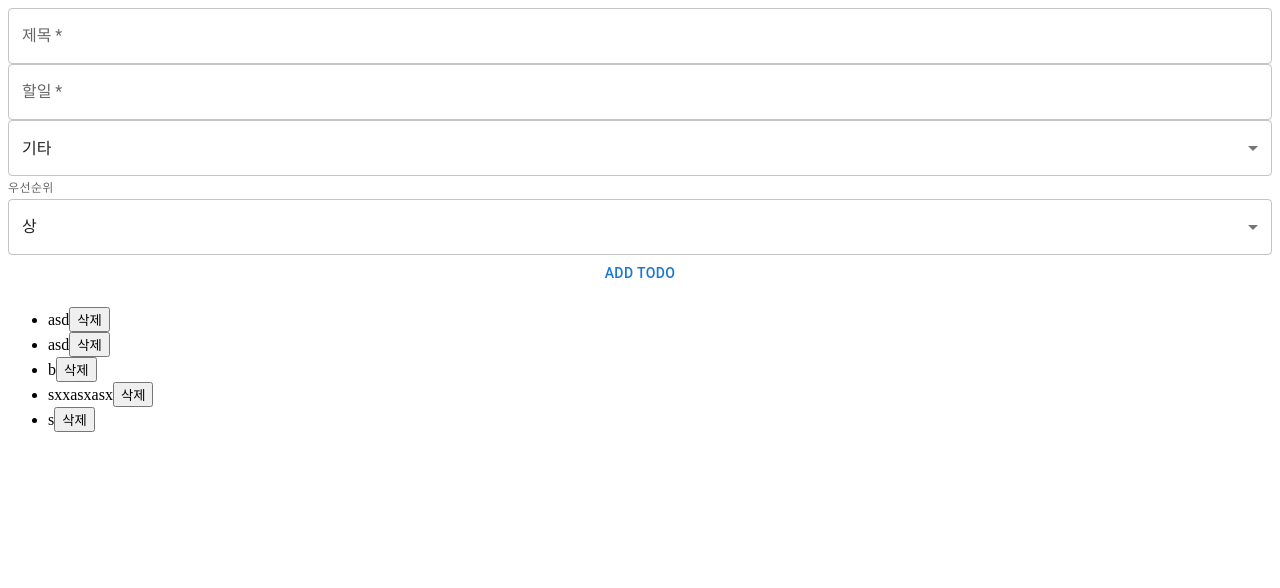
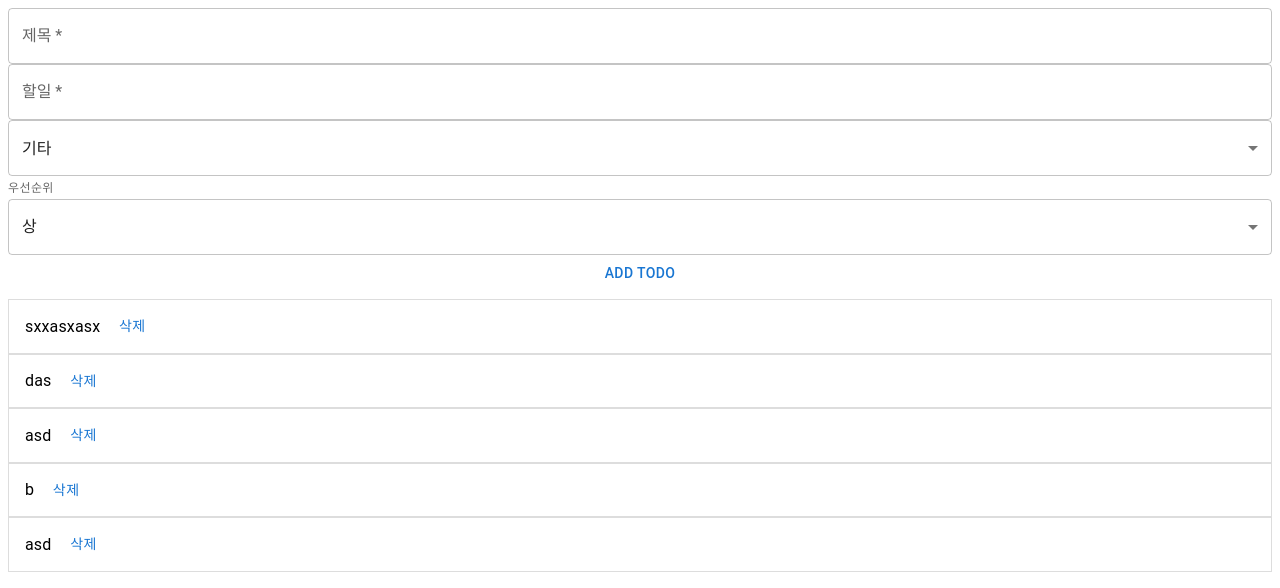
Before and after one commit to ilacilac/kstd-todo, a Next.js app: page / in a window 1280 px wide. Shown: the top 588 px of the page. Built offline with nearby package versions, Linux system fonts and the light colour scheme.

Commit message:
Feat: dnd

```diff
--- a/components/Todo/TodoForm.tsx
+++ b/components/Todo/TodoForm.tsx
@@ -36,7 +36,7 @@ const TodoForm: React.FC<TodoFormProps> = ({ todos, setTodosArray }) => {
   const [startDate, setStartDate] = useState("2022-04-12");
   const [endDate, setEndDate] = useState("");
   const [priority, setPriority] = useState("상");
-  const [status, setStatus] = useState(false);
+  const [isDone, setIsDone] = useState(false);
 
   const handleClick = async (e: React.MouseEvent) => {
     e.preventDefault();
@@ -49,7 +49,7 @@ const TodoForm: React.FC<TodoFormProps> = ({ todos, setTodosArray }) => {
       startDate,
       endDate,
       priority,
-      status,
+      isDone,
     };
 
     if (!title || !task) {
--- a/components/Todo/TodoList.tsx
+++ b/components/Todo/TodoList.tsx
@@ -1,18 +1,55 @@
+import { DragDropContext, Draggable, Droppable } from "react-beautiful-dnd";
+import { List } from "@mui/material";
 import { Todo } from "../../types/todo";
 import TodoListItem from "./TodoListItem";
+import { Dispatch, SetStateAction } from "react";
 
 type TodoListProps = {
   todos: Todo[];
+  completed: Todo[];
+  setTodosArray: Dispatch<SetStateAction<Todo[]>>;
   deleteTodo: (id: string) => void;
 };
 
-const TodoList: React.FC<TodoListProps> = ({ todos, deleteTodo }) => {
+const TodoList: React.FC<TodoListProps> = ({
+  todos,
+  setTodosArray,
+  deleteTodo,
+}) => {
+  // const reorder = (todos: Todo[], startIndex: number, endIndex: number) => {
+  //   const result = Array.from(todos);
+  //   const [removed] = result.splice(startIndex, 1);
+  //   result.splice(endIndex, 0, removed);
+  //   return result;
+  // };
+
+  // const onDragEnd = (result: any) => {
+  //   if (!result.destination) {
+  //     return;
+  //   }
+
+  //   const items = reorder(todos, result.source.index, result.destination.index);
+
+  //   setTodosArray(items);
+  // };
   return (
-    <ul>
-      {todos.map((todo) => (
-        <TodoListItem key={todo.id} todo={todo} deleteTodo={deleteTodo} />
-      ))}
-    </ul>
+    <Droppable droppableId="inbox-column">
+      {(provided) => (
+        <div ref={provided.innerRef} {...provided.droppableProps}>
+          <List>
+            {todos.map((todo, index) => (
+              <TodoListItem
+                key={todo.id}
+                index={index}
+                todo={todo}
+                deleteTodo={deleteTodo}
+              />
+            ))}
+            {provided.placeholder}
+          </List>
+        </div>
+      )}
+    </Droppable>
   );
 };
 
--- a/components/Todo/TodoListItem.tsx
+++ b/components/Todo/TodoListItem.tsx
@@ -1,18 +1,36 @@
+import { Button, ListItem, Typography } from "@mui/material";
 import React from "react";
+import { Draggable } from "react-beautiful-dnd";
 import { Todo } from "../../types/todo";
 
 type TodoListItemProps = {
   todo: Todo;
+  index: number;
   deleteTodo: (id: string) => void;
 };
 
-const TodoListItem: React.FC<TodoListItemProps> = ({ todo, deleteTodo }) => {
+const listItemStyle = { border: "1px solid #dddddd" };
+
+const TodoListItem: React.FC<TodoListItemProps> = ({
+  todo,
+  index,
+  deleteTodo,
+}) => {
   return (
-    <li>
-      {/* TodoItem 컴포넌트에 각 todo를 넘겨줌 */}
-      {todo.task}
-      <button onClick={() => deleteTodo(todo.id)}>삭제 </button>
-    </li>
+    <Draggable draggableId={todo.id} index={index}>
+      {(provided) => (
+        <ListItem
+          sx={listItemStyle}
+          ref={provided.innerRef}
+          {...provided.draggableProps}
+          {...provided.dragHandleProps}
+        >
+          {/* TodoItem 컴포넌트에 각 todo를 넘겨줌 */}
+          <Typography>{todo.task}</Typography>
+          <Button onClick={() => deleteTodo(todo.id)}>삭제</Button>
+        </ListItem>
+      )}
+    </Draggable>
   );
 };
 
--- a/data/todos.json
+++ b/data/todos.json
@@ -1,4 +1,24 @@
 [
+  {
+    "id": "50925a1a-5415-4397-879f-d2f9fd385480",
+    "title": "sds",
+    "task": "sxxasxasx",
+    "category": "취미",
+    "startDate": "2022-04-12",
+    "endDate": "",
+    "priority": "중",
+    "isDone": false
+  },
+  {
+    "id": "19c05b38-a6af-4749-b43a-e0b55076ee9a",
+    "title": "a",
+    "task": "das",
+    "category": "기타",
+    "startDate": "2022-04-12",
+    "endDate": "",
+    "priority": "상",
+    "isDone": false
+  },
   {
     "id": "fd88175e-b80a-4720-8225-147f0eaa33f0",
     "task": "asd",
@@ -6,7 +26,16 @@
     "startDate": "",
     "endDate": "",
     "priority": "중",
-    "status": "대기"
+    "isDone": "대기"
+  },
+  {
+    "id": "0de90211-8c3c-45eb-87ee-810855ae4e9d",
+    "task": "b",
+    "category": "회사",
+    "startDate": "",
+    "endDate": "",
+    "priority": "중",
+    "isDone": false
   },
   {
     "id": "b0a5da6e-b4b8-4cfe-9b36-302e656d8e8a",
@@ -15,35 +44,6 @@
     "startDate": "",
     "endDate": "",
     "priority": "중",
-    "status": "대기"
-  },
-  {
-    "id": "0de90211-8c3c-45eb-87ee-810855ae4e9d",
-    "task": "b",
-    "category": "회사",
-    "startDate": "",
-    "endDate": "",
-    "priority": "중",
-    "status": "대기"
-  },
-  {
-    "id": "50925a1a-5415-4397-879f-d2f9fd385480",
-    "title": "sds",
-    "task": "sxxasxasx",
-    "category": "취미",
-    "startDate": "2022-04-12",
-    "endDate": "",
-    "priority": "중",
-    "status": false
-  },
-  {
-    "id": "88406261-fb1b-4789-b817-65cf98046afa",
-    "title": "asd",
-    "task": "s",
-    "category": "회사",
-    "startDate": "2022-04-12",
-    "endDate": "",
-    "priority": "중",
-    "status": false
+    "isDone": "대기"
   }
 ]
--- a/package.json
+++ b/package.json
@@ -12,12 +12,14 @@
     "@emotion/react": "^11.11.1",
     "@emotion/styled": "^11.11.0",
     "@mui/material": "^5.14.8",
+    "@types/react-beautiful-dnd": "^13.1.4",
     "@types/react-datepicker": "^4.15.0",
     "axios": "^1.5.0",
     "date-fns": "^2.30.0",
     "dayjs": "^1.11.9",
     "next": "^13.0.6",
     "react": "^18.0.0",
+    "react-beautiful-dnd": "^13.1.1",
     "react-datepicker": "^4.16.0",
     "react-dom": "^18.0.0",
     "uuid": "^9.0.0"
--- a/pages/api/todos.ts
+++ b/pages/api/todos.ts
@@ -22,4 +22,9 @@ export default (req: NextApiRequest, res: NextApiResponse) => {
     writeTodosToFile(todos);
     return res.status(201).json(newTodo);
   }
+
+  if (req.method === "PUT") {
+    writeTodosToFile(req.body);
+    return res.status(201).json(req.body);
+  }
 };
--- a/pages/index.tsx
+++ b/pages/index.tsx
@@ -5,8 +5,17 @@ import { readTodosFromFile, writeTodosToFile } from "../lib/fileHandler";
 
 import TodoForm from "../components/Todo/TodoForm";
 import TodoList from "../components/Todo/TodoList";
-import { deleteTodoFromServer, getTodosFromServer } from "../service/todos";
+import {
+  deleteTodoFromServer,
+  getTodosFromServer,
+  updateTodosToServer,
+} from "../service/todos";
 import { Todo } from "../types/todo";
+import {
+  DragDropContext,
+  DropResult,
+  resetServerContext,
+} from "react-beautiful-dnd";
 
 type IndexProps = {
   todos: Todo[];
@@ -14,23 +23,72 @@ type IndexProps = {
 
 const IndexPage: React.FC<IndexProps> = ({ todos }) => {
   const [todosArray, setTodosArray] = useState<Todo[]>(todos);
+  const [completed, setCompleted] = useState<Todo[]>([]);
   const deleteTodo = async (id: string) => {
     // const todos = todosArray.filter((todo) => todo.id !== id);
     await deleteTodoFromServer(id);
     const newTodos = await getTodosFromServer();
     setTodosArray(newTodos);
   };
+
+  // 드래그가 끝났을 때의 동작을 지정해주는 함수
+  const onDragEnd = (result: DropResult) => {
+    const { source, destination } = result;
+
+    // 드롭이 droppable 밖에서 일어났을 경우 바로 return
+    if (!destination) return;
+    // 드래그가 발생한 위치와 드롭이 발생한 위치가 같을 경우 바로 return
+    if (
+      source.droppableId === destination.droppableId &&
+      source.index === destination.index
+    )
+      return;
+
+    let add: Todo;
+    let newTodos = todos;
+    let newCompleted = completed;
+
+    // 드래그가 발생한 아이템을 add에 담고 원래 자리에서 제거
+    if (source.droppableId === "inbox-column") {
+      add = newTodos[source.index];
+      newTodos.splice(source.index, 1);
+    } else {
+      add = newCompleted[source.index];
+      newCompleted.splice(source.index, 1);
+    }
+
+    // 드롭이 발생한 곳에 add를 넣어줌
+    if (destination.droppableId === "inbox-column") {
+      newTodos.splice(destination.index, 0, { ...add, isDone: false });
+    } else {
+      completed.splice(destination.index, 0, { ...add, isDone: true });
+    }
+
+    // todos와 completed 업데이트
+    setTodosArray(newTodos);
+    setCompleted(newCompleted);
+
+    updateTodosToServer(newTodos);
+  };
+
   return (
-    <section>
-      <TodoForm setTodosArray={setTodosArray} todos={todosArray}></TodoForm>
-      <TodoList todos={todosArray} deleteTodo={deleteTodo} />
-    </section>
+    <DragDropContext onDragEnd={onDragEnd}>
+      <section>
+        <TodoForm setTodosArray={setTodosArray} todos={todosArray}></TodoForm>
+        <TodoList
+          setTodosArray={setTodosArray}
+          todos={todosArray}
+          completed={completed}
+          deleteTodo={deleteTodo}
+        />
+      </section>
+    </DragDropContext>
   );
 };
 
 export const getServerSideProps: GetServerSideProps = async () => {
   let todos: Todo[] = [];
-
+  resetServerContext();
   try {
     // todos = readTodosFromFile();
     todos = await getTodosFromServer();
--- a/service/todos.ts
+++ b/service/todos.ts
@@ -14,3 +14,7 @@ export const deleteTodoFromServer = async (id: string) => {
 export const createTodoToServer = async (newTodo: Todo) => {
   await axios.post("http://localhost:3000/api/todos", newTodo);
 };
+
+export const updateTodosToServer = async (todos: Todo[]) => {
+  await axios.put("http://localhost:3000/api/todos", todos);
+};
--- a/types/todo.d.ts
+++ b/types/todo.d.ts
@@ -6,5 +6,5 @@ export type Todo = {
   startDate: string;
   endDate: string;
   priority: string;
-  status: boolean;
+  isDone: boolean;
 };
```
Also changed, not shown: 1 other file (tests, documents, lock files or other folders).
